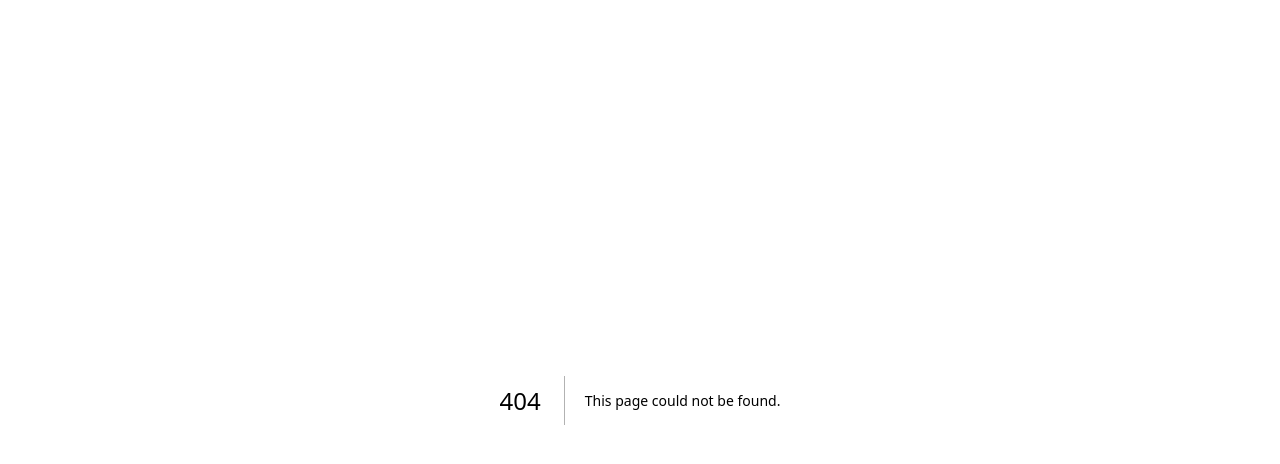
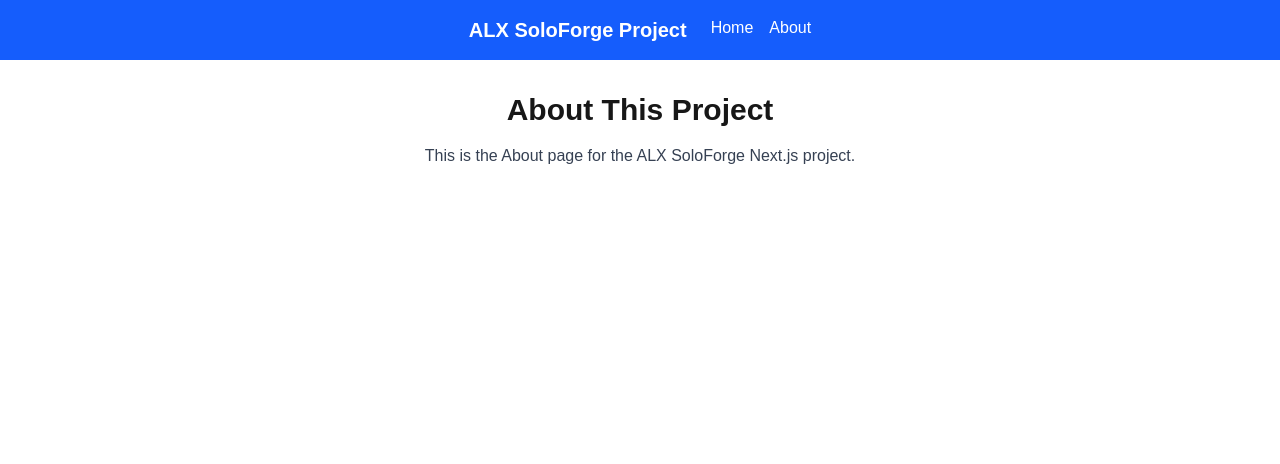
Before and after one commit to Hanan-3450/alx-project-0x02-setup, a Next.js app in the folder alx-project-0x02/: page /about in a window 1280 px wide. Before the commit this address had no page. Shown: the top 464 px of the page. Built offline with nearby package versions, Linux system fonts and the light colour scheme.

Commit message:
Task 2: Add basic routing with Home and About pages

```diff
--- a/alx-project-0x02/components/layout/Header.tsx
+++ b/alx-project-0x02/components/layout/Header.tsx
@@ -1,10 +1,19 @@
 // alx-project-0x02/components/layout/Header.tsx
 import React from "react";
+import Link from "next/link";
 
 const Header: React.FC = () => {
   return (
-    <header className="bg-blue-600 text-white p-4 text-center">
+    <header className="bg-blue-600 text-white p-4 flex justify-center space-x-6">
       <h1 className="text-xl font-bold">ALX SoloForge Project</h1>
+      <nav className="space-x-4">
+        <Link href="/home" className="hover:underline">
+          Home
+        </Link>
+        <Link href="/about" className="hover:underline">
+          About
+        </Link>
+      </nav>
     </header>
   );
 };
--- /dev/null
+++ b/alx-project-0x02/pages/about.tsx
@@ -0,0 +1,17 @@
+// alx-project-0x02/pages/about.tsx
+import React from "react";
+import Header from "@/components/layout/Header";
+
+export default function AboutPage() {
+  return (
+    <div>
+      <Header />
+      <main className="p-8 text-center">
+        <h1 className="text-3xl font-bold">About This Project</h1>
+        <p className="mt-4 text-gray-700">
+          This is the About page for the ALX SoloForge Next.js project.
+        </p>
+      </main>
+    </div>
+  );
+}
--- /dev/null
+++ b/alx-project-0x02/pages/home.tsx
@@ -0,0 +1,14 @@
+// alx-project-0x02/pages/home.tsx
+import React from "react";
+import Header from "@/components/layout/Header";
+
+export default function HomePage() {
+  return (
+    <div>
+      <Header />
+      <main className="p-8 text-center">
+        <h1 className="text-3xl font-bold">Welcome to the Home Page</h1>
+      </main>
+    </div>
+  );
+}
```
